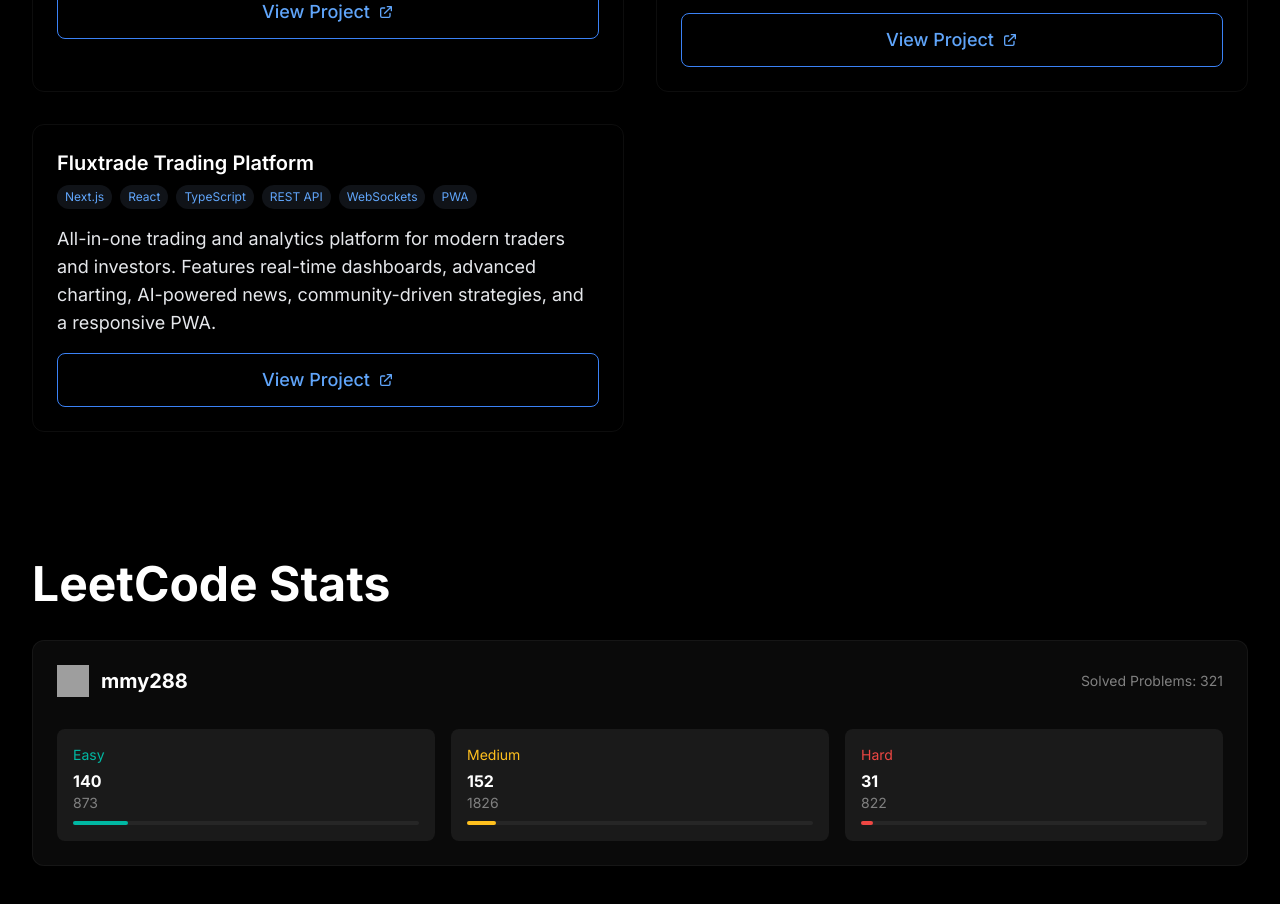
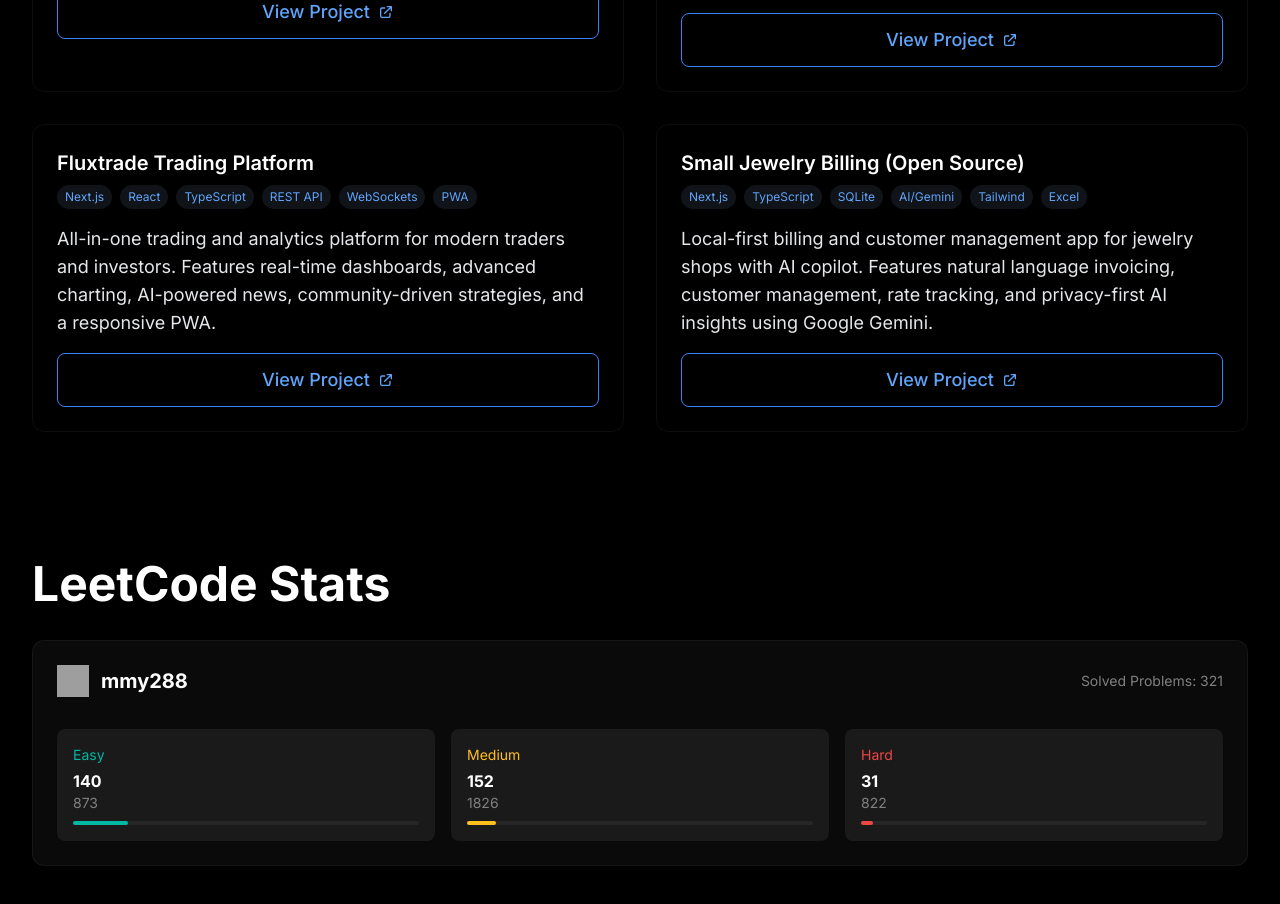
Before and after one commit to Mustafa02yusuf28/Portfolio, a React app: page / in a window 1280 px wide. Shown: the part 2300-3204 px from the top of the page. Built offline with nearby package versions, Linux system fonts and the light colour scheme; grey boxes are pictures that could not be loaded; the HTML template or start-up script is replaced by a standard one.

Commit message:
Feat Added: new project

```diff
--- a/src/App.tsx
+++ b/src/App.tsx
@@ -586,6 +586,46 @@ const App = () => {
                     </div>
                   </div>
                 </motion.div>
+
+                <motion.div
+                  className="card bg-dark-800/30 backdrop-blur-xl border border-white/5 transform-gpu relative group perspective"
+                  whileHover={{
+                    scale: 1.02,
+                    rotateX: 5,
+                    rotateY: 5,
+                    boxShadow: "0 0 30px rgba(59, 130, 246, 0.2)"
+                  }}
+                  transition={{ duration: 0.2, type: "tween" }}
+                >
+                  <div className="absolute inset-0 bg-gradient-to-r from-primary-400/10 to-primary-600/10 opacity-0 group-hover:opacity-100 transition-opacity duration-300 rounded-lg" />
+                  <div className="relative z-10">
+                    <h3 className="text-xl font-semibold text-white mb-2">Small Jewelry Billing (Open Source)</h3>
+                    <div className="flex flex-wrap gap-2 mb-4">
+                      <span className="px-2 py-1 text-xs rounded-full bg-dark-700/30 text-primary-400">Next.js</span>
+                      <span className="px-2 py-1 text-xs rounded-full bg-dark-700/30 text-primary-400">TypeScript</span>
+                      <span className="px-2 py-1 text-xs rounded-full bg-dark-700/30 text-primary-400">SQLite</span>
+                      <span className="px-2 py-1 text-xs rounded-full bg-dark-700/30 text-primary-400">AI/Gemini</span>
+                      <span className="px-2 py-1 text-xs rounded-full bg-dark-700/30 text-primary-400">Tailwind</span>
+                      <span className="px-2 py-1 text-xs rounded-full bg-dark-700/30 text-primary-400">Excel</span>
+                    </div>
+                    <p className="text-dark-200 mb-4">
+                      Local-first billing and customer management app for jewelry shops with AI copilot. Features natural language invoicing, customer management, rate tracking, and privacy-first AI insights using Google Gemini.
+                    </p>
+                    <div className="mt-4">
+                      <a
+                        href="https://github.com/Mustafa02yusuf28/Local-Jeweler-"
+                        target="_blank"
+                        rel="noopener noreferrer"
+                        className="btn btn-outline inline-flex items-center space-x-2 w-full justify-center relative z-20"
+                      >
+                        <span>View Project</span>
+                        <svg className="w-4 h-4" fill="none" stroke="currentColor" viewBox="0 0 24 24">
+                          <path strokeLinecap="round" strokeLinejoin="round" strokeWidth={2} d="M10 6H6a2 2 0 00-2 2v10a2 2 0 002 2h10a2 2 0 002-2v-4M14 4h6m0 0v6m0-6L10 14" />
+                        </svg>
+                      </a>
+                    </div>
+                  </div>
+                </motion.div>
               </div>
             </motion.div>
           </div>
```
